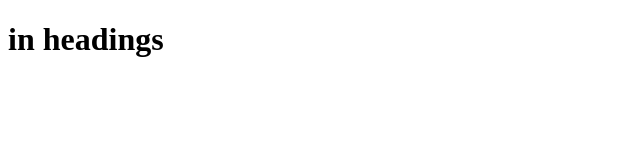
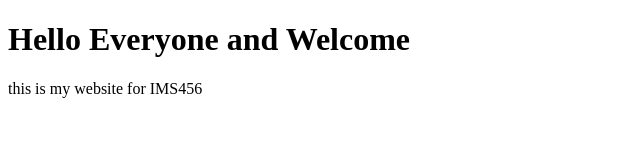
Before and after one commit to Aqwaikwan/website-personal, a plain HTML site: page index.html in a window 1280 px wide. Shown: the whole page, without its empty margins (0-640 px from the left). Drawn offline with Linux system fonts and the light colour scheme.

Commit message:
Update index.html

```diff
--- a/index.html
+++ b/index.html
@@ -4,6 +4,7 @@
     <title></title>
 </head>
 <body>
-    <h1>in headings</h1>
+    <h1>Hello Everyone and Welcome</h1>
+this is my website for IMS456
 </body>
 </html>
```
